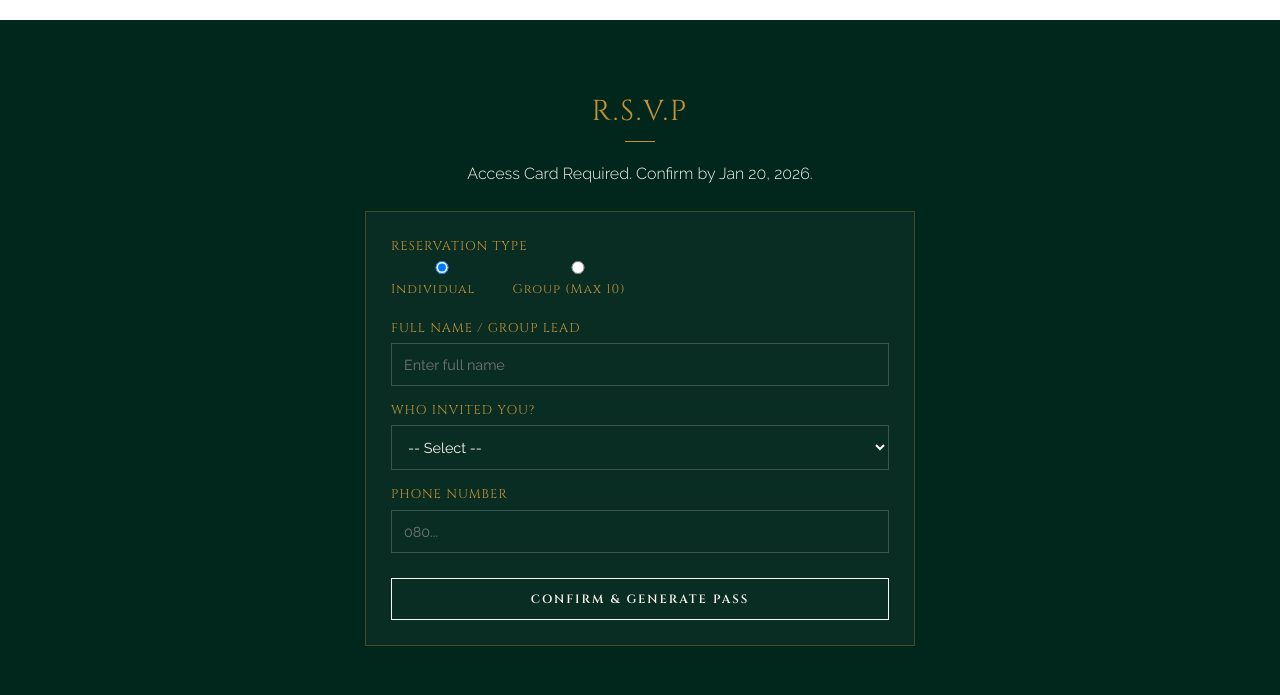
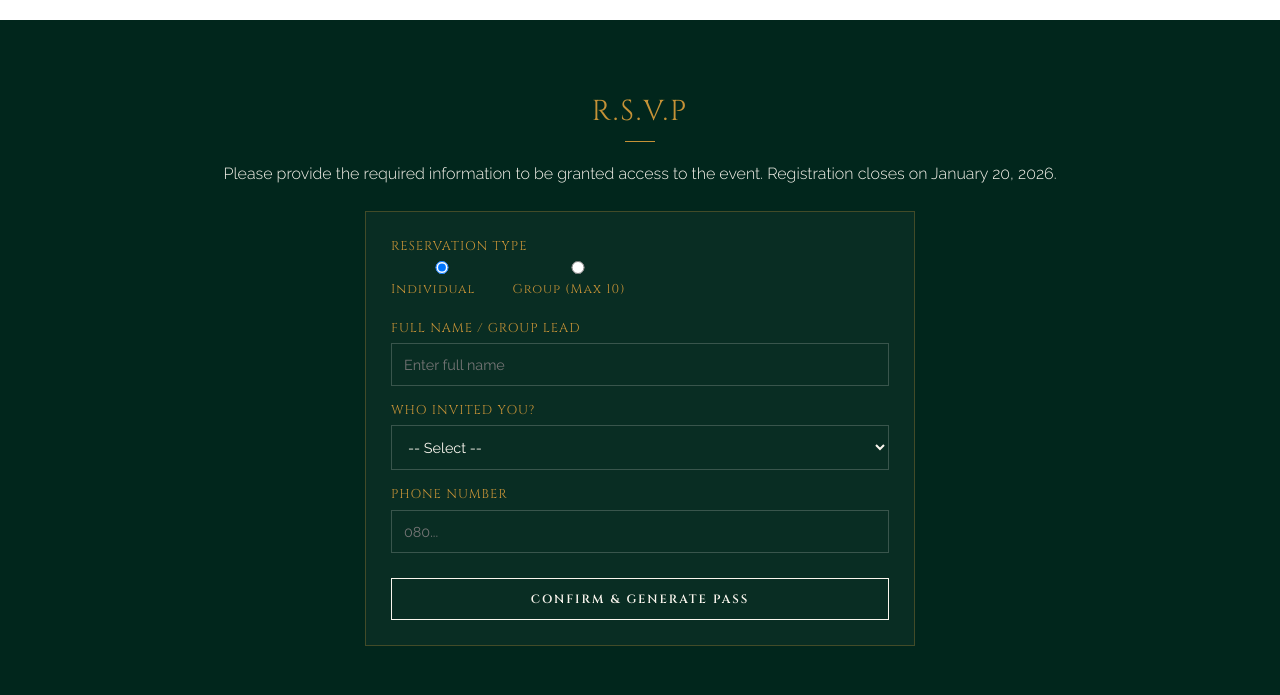
Before and after one commit to rehzorlt/AdeOla-26, a plain HTML site: page index.html in a window 1280 px wide. Shown: the part 3236-3931 px from the top of the page. Drawn offline with nearby package versions, Linux system fonts and the light colour scheme; no server answers.

Commit message:
Update index.html

```diff
--- a/index.html
+++ b/index.html
@@ -284,7 +284,7 @@
 
     <section id="rsvp" class="rsvp-section">
         <h2 style="color: var(--gold); margin-top: 20px;">R.S.V.P</h2>
-        <p style="margin-bottom: 25px;">Access Card Required. Confirm by Jan 20, 2026.</p>
+        <p style="margin-bottom: 25px;">Please provide the required information to be granted access to the event. Registration closes on January 20, 2026.</p>
 
         <form id="rsvpForm" class="rsvp-form">
             <div class="form-group"><label>RESERVATION TYPE</label><div class="radio-group"><label><input type="radio" name="resType" value="individual" checked onclick="toggleGroupField(false)"> Individual</label><label><input type="radio" name="resType" value="group" onclick="toggleGroupField(true)"> Group (Max 10)</label></div></div>
```
